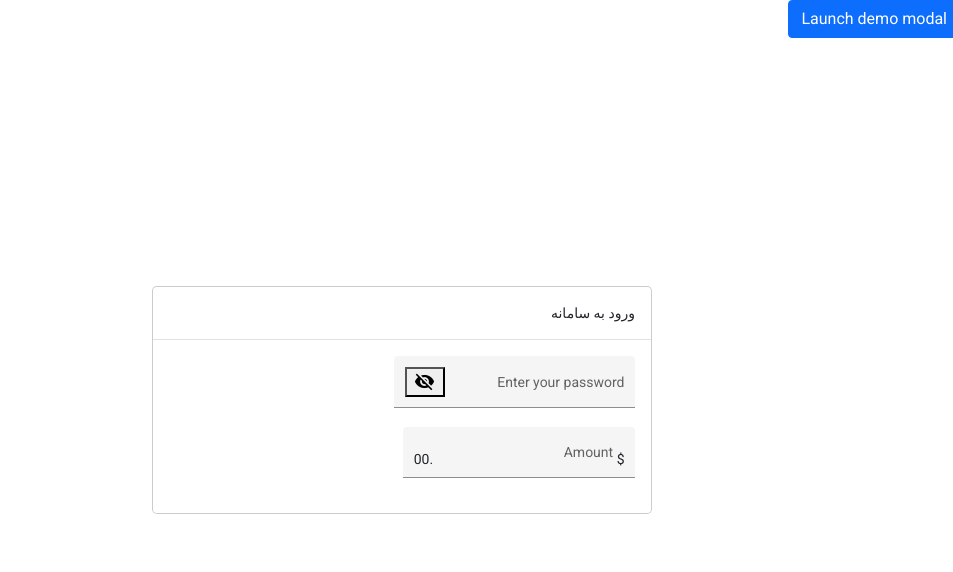
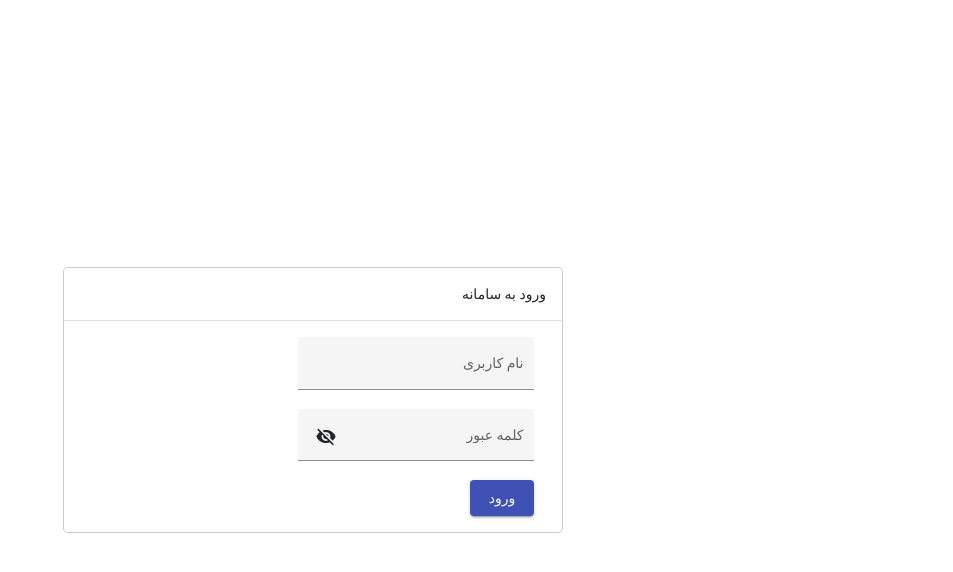
Before and after one commit to pianairco/my-dream-app, an Angular app: page / in a window 1280 px wide. Shown: the top 572 px of the page, without its empty margins (327-1280 px from the left). Built offline with nearby package versions, Linux system fonts and the light colour scheme.

Commit message:
add login

```diff
--- a/src/app/app.module.ts
+++ b/src/app/app.module.ts
@@ -10,6 +10,7 @@ import {FirstComponent} from './first/first.component';
 import {MatFormFieldModule} from '@angular/material/form-field';
 import {MatInputModule} from '@angular/material/input';
 import {MatIconModule} from '@angular/material/icon';
+import {MatButtonModule} from '@angular/material/button';
 
 @NgModule({
   declarations: [
@@ -24,6 +25,7 @@ import {MatIconModule} from '@angular/material/icon';
     MatFormFieldModule,
     MatInputModule,
     MatIconModule,
+    MatButtonModule,
     ReactiveFormsModule
   ],
   exports: [
--- a/src/app/first/first.component.html
+++ b/src/app/first/first.component.html
@@ -1,11 +1,11 @@
 <div class="home-component container">
   <!-- Button trigger modal -->
-  <button type="button" class="btn btn-primary"
-          (load)="open(demoModal)"
-          (click)="open(demoModal)"
-          data-toggle="modal" data-target="#exampleModal">
-    Launch demo modal
-  </button>
+<!--  <button type="button" class="btn btn-primary"-->
+<!--          (load)="open(demoModal)"-->
+<!--          (click)="open(demoModal)"-->
+<!--          data-toggle="modal" data-target="#exampleModal">-->
+<!--    Launch demo modal-->
+<!--  </button>-->
 
   <!-- Modal -->
   <div #demoModal class="modal fade" id="exampleModal"
@@ -18,24 +18,32 @@
           ورود به سامانه
         </div>
         <div class="modal-body">
-          <div class="example-container">
+          <div class="container">
+            <div class="col-12">
+              <mat-form-field appearance="fill">
+                <mat-label>نام کاربری</mat-label>
+                <input matInput  type="text" class="example-right-align" />
+                <button mat-icon-button matSuffix>
+                  <mat-icon>ok</mat-icon>
+                </button>
+                <!--              <span matPrefix>.00</span>-->
+              </mat-form-field>
+            </div>
+            <div class="col-12">
               <mat-form-field appearance="fill" >
-              <mat-label>Enter your password</mat-label>
+                <mat-label>کلمه عبور</mat-label>
                 <input matInput [type]="hide ? 'password' : 'text'" />
                 <button mat-icon-button matSuffix (click)="hide = !hide" [attr.aria-label]="'Hide password'" [attr.aria-pressed]="hide">
                   <mat-icon>{{hide ? 'visibility_off' : 'visibility'}}</mat-icon>
                 </button>
               </mat-form-field>
-
-            <mat-form-field appearance="fill">
-              <mat-label>Amount</mat-label>
-              <input matInput type="number" class="example-right-align" />
-              <span matPrefix>$&nbsp;</span>
-              <span matSuffix>.00</span>
-            </mat-form-field>
+            </div>
+            <div class="col-12">
+              <button mat-raised-button color="primary">ورود</button>
             </div>
           </div>
         </div>
       </div>
     </div>
   </div>
+</div>
```
Lines whose indentation alone changed are shown as unchanged.
